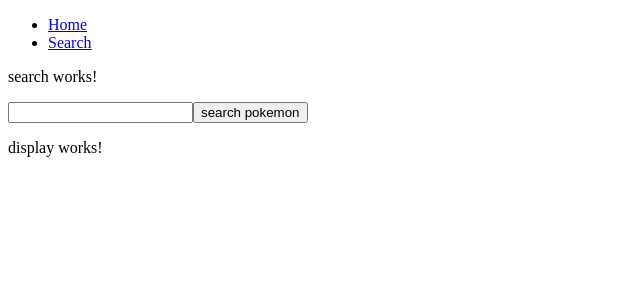
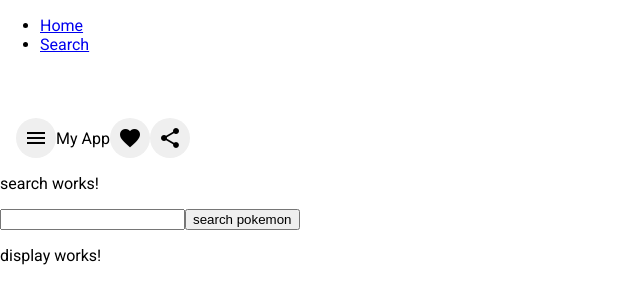
Before and after one commit to luckhoi56/pokeDex, an Angular app: page /search in a window 1280 px wide. Shown: the top 304 px of the page, without its empty margins (0-640 px from the left). Built offline with nearby package versions, Linux system fonts and the light colour scheme.

Commit message:
refactor code location

```diff
--- a/src/app/app.component.html
+++ b/src/app/app.component.html
@@ -2,5 +2,18 @@
   <li><a routerLink="/home">Home</a></li>
   <li><a routerLink="/search">Search</a></li>
 </ul>
-
+<mat-slider min="1" max="100" step="1" value="1"></mat-slider>
+<mat-toolbar>
+    <button mat-icon-button class="example-icon" aria-label="Example icon-button with menu icon">
+      <mat-icon>menu</mat-icon>
+    </button>
+    <span>My App</span>
+    <span class="example-spacer"></span>
+    <button mat-icon-button class="example-icon favorite-icon" aria-label="Example icon-button with heart icon">
+      <mat-icon>favorite</mat-icon>
+    </button>
+    <button mat-icon-button class="example-icon" aria-label="Example icon-button with share icon">
+      <mat-icon>share</mat-icon>
+    </button>
+  </mat-toolbar>
 <router-outlet></router-outlet>
--- a/src/app/app.module.ts
+++ b/src/app/app.module.ts
@@ -7,7 +7,10 @@
 import { SearchComponent } from './search/search.component';
 import { HttpClientModule } from '@angular/common/http';
 import { DisplayComponent } from './display/display.component';
+import { BrowserAnimationsModule } from '@angular/platform-browser/animations';
 //import {FormsModule} from '@angular/forms'
+import {DisplayMaterialModule} from './modules/display-material.module'
+
 @NgModule({
   declarations: [
     AppComponent,
@@ -19,7 +22,9 @@
     BrowserModule,
     AppRoutingModule,
     HttpClientModule,
+    BrowserAnimationsModule,
     //FormsModule
+    DisplayMaterialModule
 
   ],
   providers: [],
--- a/src/index.html
+++ b/src/index.html
@@ -6,6 +6,8 @@
   <base href="/">
   <meta name="viewport" content="width=device-width, initial-scale=1">
   <link rel="icon" type="image/x-icon" href="favicon.ico">
+  <link href="https://fonts.googleapis.com/css?family=Roboto:300,400,500&display=swap" rel="stylesheet">
+  <link href="https://fonts.googleapis.com/icon?family=Material+Icons" rel="stylesheet">
 </head>
 <body>
   <app-root></app-root>
--- a/src/styles.css
+++ b/src/styles.css
@@ -1 +1,4 @@
 /* You can add global styles to this file, and also import other style files */
+
+html, body { height: 100%; }
+body { margin: 0; font-family: Roboto, "Helvetica Neue", sans-serif; }
```
Also changed, not shown: src/app/modules/display-material.module.ts (added, +23 -0 lines), src/app/display/display.component.html (line endings or trailing spaces), src/app/display/display.component.ts (line endings or trailing spaces), src/app/search/search.component.html (line endings or trailing spaces).
